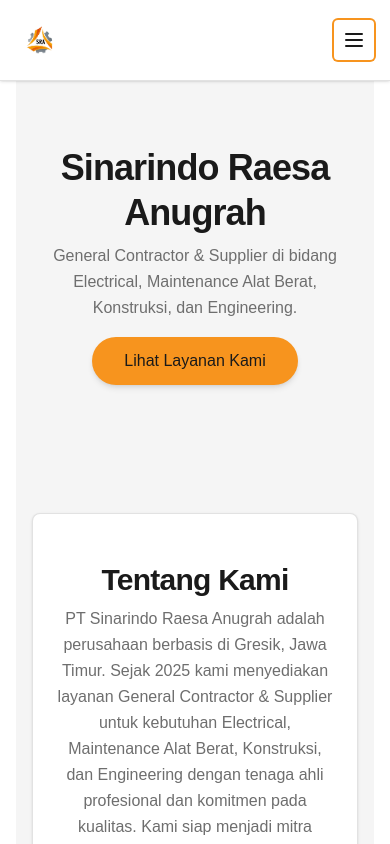
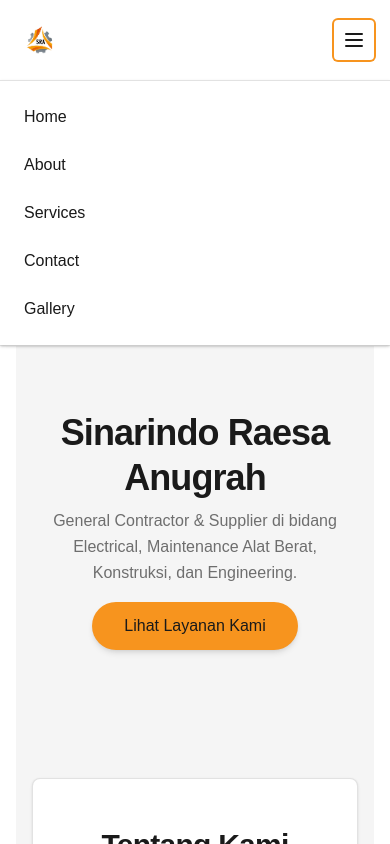
Before and after one commit to Teukuraja/pt-sinarindo-website, a Next.js app: page / in a window 390 px wide. Both pictures are taken after a click on the button "Toggle Menu". Shown: the top 844 px of the page. Built offline with nearby package versions, Linux system fonts and the light colour scheme.

Commit message:
tombol haburger

```diff
--- a/src/app/components/Header.tsx
+++ b/src/app/components/Header.tsx
@@ -1,7 +1,12 @@
+"use client";
+
+import { useState } from "react";
 import Link from "next/link";
 import Image from "next/image";
 
 export default function Header() {
+  const [menuOpen, setMenuOpen] = useState(false);
+
   return (
     <header className="bg-white shadow-sm sticky top-0 z-50 border-b border-[#6E6E6E]/20">
       <div className="max-w-7xl mx-auto flex items-center justify-between px-4 py-4 md:py-5">
@@ -24,7 +29,7 @@ export default function Header() {
           </span>
         </Link>
 
-        {/* NAVIGATION */}
+        {/* DESKTOP NAVIGATION */}
         <nav className="hidden md:flex space-x-6 lg:space-x-8 text-sm md:text-base font-medium">
           {[
             { href: "/", label: "Home" },
@@ -45,8 +50,9 @@ export default function Header() {
 
         {/* MOBILE MENU BUTTON */}
         <button
+          onClick={() => setMenuOpen(!menuOpen)}
           className="md:hidden inline-flex items-center justify-center p-2 rounded hover:bg-[#F5F5F5] focus:outline-none focus:ring-2 focus:ring-[#F7941E] transition"
-          aria-label="Open Menu"
+          aria-label="Toggle Menu"
         >
           <svg
             className="h-6 w-6 text-[#1A1A1A]"
@@ -62,8 +68,31 @@ export default function Header() {
             />
           </svg>
         </button>
+      </div>
 
-      </div>
+      {/* MOBILE MENU */}
+      {menuOpen && (
+        <div className="md:hidden border-t border-[#6E6E6E]/20 bg-white shadow transition-all duration-300">
+          <nav className="flex flex-col p-4 space-y-2 text-base font-medium">
+            {[
+              { href: "/", label: "Home" },
+              { href: "/about", label: "About" },
+              { href: "/services", label: "Services" },
+              { href: "/contact", label: "Contact" },
+              { href: "/gallery", label: "Gallery" },
+            ].map((item) => (
+              <Link
+                key={item.href}
+                href={item.href}
+                className="block text-[#1A1A1A] hover:text-[#D45500] rounded transition-colors px-2 py-2"
+                onClick={() => setMenuOpen(false)} // Tutup saat klik
+              >
+                {item.label}
+              </Link>
+            ))}
+          </nav>
+        </div>
+      )}
     </header>
   );
 }
```
